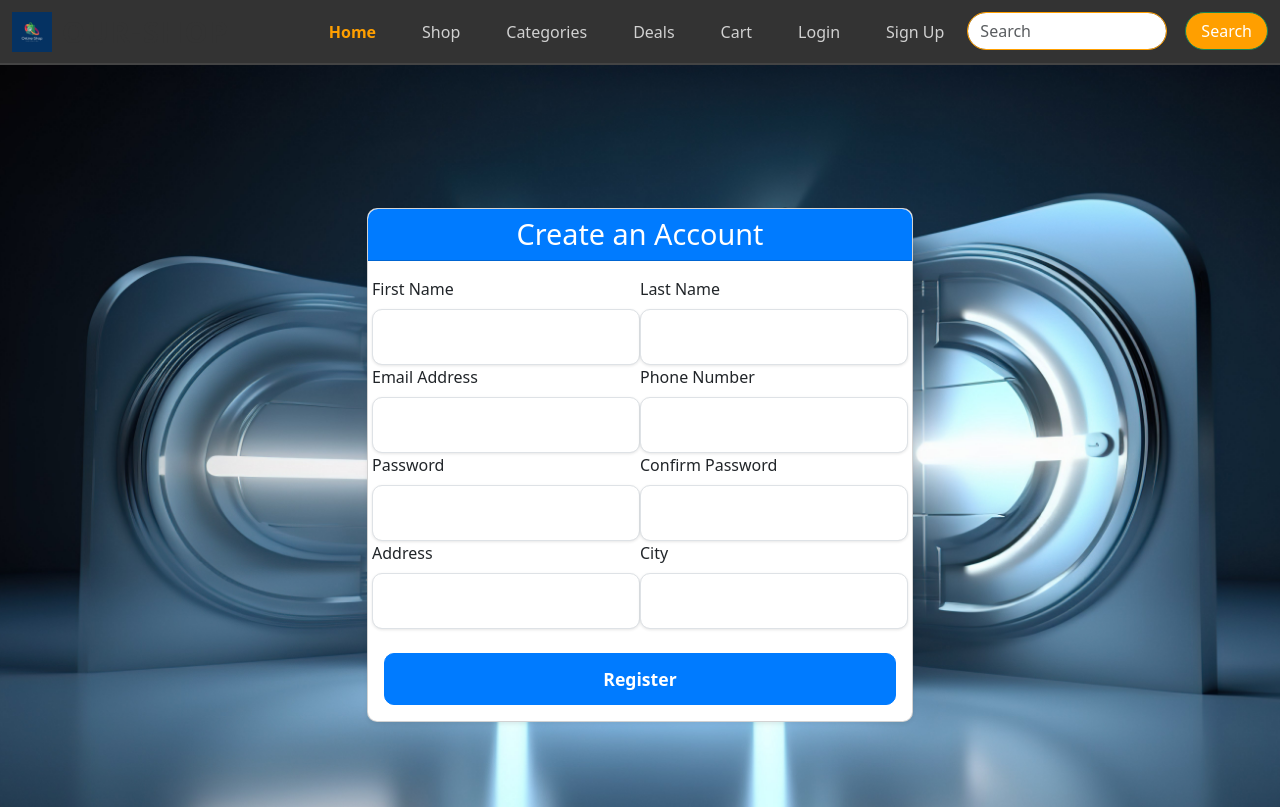
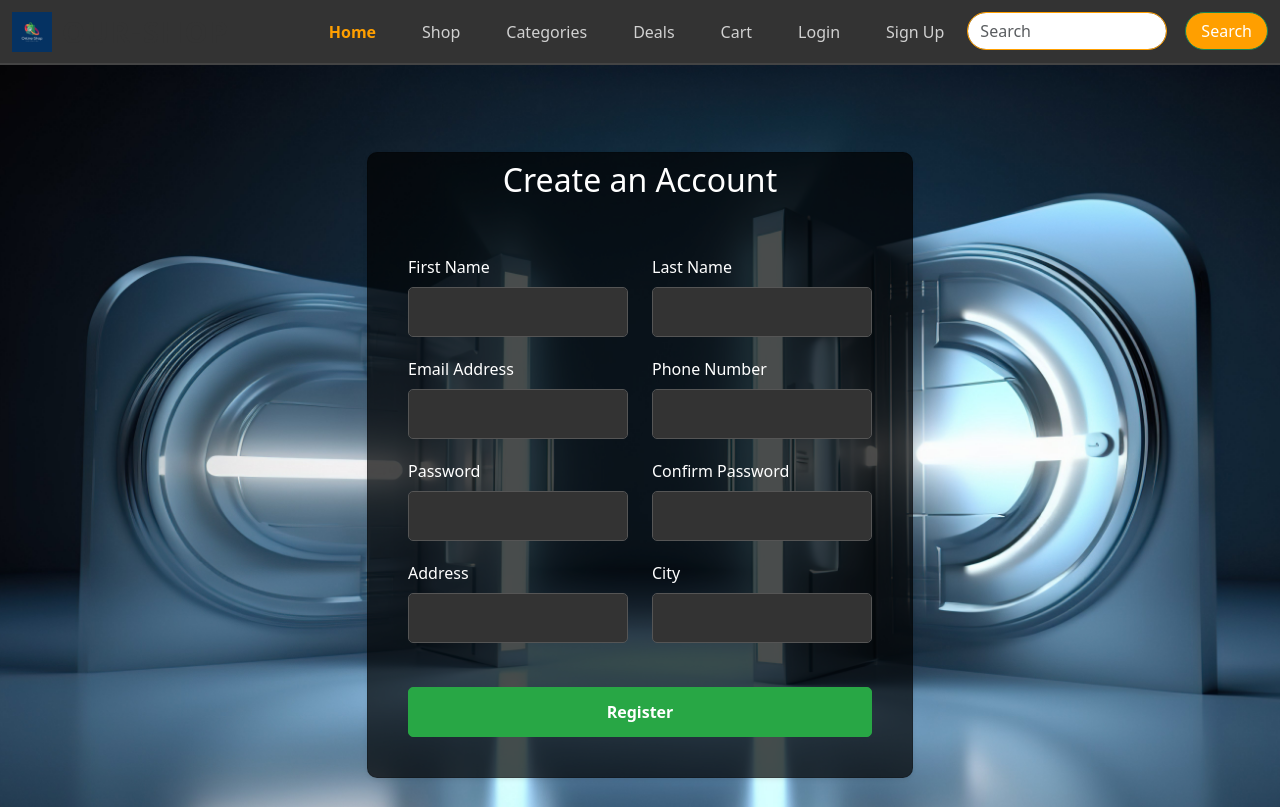
Before and after one commit to neerajsingh03/e-commerce-frontend, a Vue app: page /sign-up in a window 1280 px wide. Shown: the top 807 px of the page. Built offline with nearby package versions, Linux system fonts and the light colour scheme.

Commit message:
register page css changes

```diff
--- a/src/auth/RegisterPage.vue
+++ b/src/auth/RegisterPage.vue
@@ -99,90 +99,99 @@ export default {
 </script>
 
 <style scoped>
+/* Background styles inherited from login page */
 .register-page {
-    background-color: #f7f7f7;
-    min-height: 100vh;
+    background-image: url('@/assets/loginImg2.jpg'); /* Replace with the correct path */
+    background-size: cover;
+    background-position: center;
+    background-repeat: no-repeat;
+    background-attachment: fixed; /* Makes the background fixed */
+    height: 100vh; /* Full height of the viewport */
     display: flex;
     justify-content: center;
     align-items: center;
-    padding: 30px;
+    width: 100%; /* Ensures it takes up the full width of the viewport */
 }
 
+/* Card container styles aligned with login container */
 .card {
+    background-color: rgba(0, 0, 0, 0.7); /* Semi-transparent dark background */
     border-radius: 10px;
+    color: white;
     box-shadow: 0 4px 8px rgba(0, 0, 0, 0.1);
 }
 
 .card-header {
-    background-color: #007bff;
-    color: white;
-    border-radius: 10px 10px 0 0;
+    text-align: center;
+    font-size: 1.8rem;
+    font-weight: 600;
+    color: #fff;
+    background-color: transparent; /* Blend with the card background */
+    border-bottom: none;
 }
 
-.card-header h2 {
-    margin: 0;
-    font-size: 1.8rem;
+.card-body {
+    padding: 40px;
 }
 
 .form-label {
+    color: white;
     font-weight: 500;
     font-size: 1rem;
 }
 
 .form-control {
-    border-radius: 10px;
-    box-shadow: 0 1px 3px rgba(0, 0, 0, 0.1);
-    padding: 15px;
-    font-size: 1rem;
+    border-radius: 5px;
+    padding: 12px;
+    margin-bottom: 20px;
+    background-color: #333; /* Match dark theme */
+    color: white;
+    border: 1px solid #555;
 }
 
-.row .col-md-6 {
-    padding-right: 0 !important;
-    padding-left: 0 !important;
+.form-control:focus {
+    box-shadow: none;
+    border-color: #0056b3;
 }
 
-.row.g-3 {
-    gap: 1.5rem;
-}
-
+/* Button styles aligned with login page */
 .btn-primary {
-    background-color: #007bff;
-    border: 1px solid #007bff;
-    font-size: 1.1rem;
+    background-color: #28a745;
+    border-color: #28a745;
     font-weight: 600;
+    border-radius: 5px;
     padding: 12px;
-    border-radius: 10px;
     transition: background-color 0.3s ease;
 }
 
 .btn-primary:hover {
-    background-color: #0056b3;
-    border-color: #0056b3;
+    background-color: #218838;
+    border-color: #1e7e34;
 }
-.btn-primary[data-v-7c23d420] {
-    background-color: #6483a3;
-    border: 1px solid #21476e;
-    font-size: 1.1rem;
-    font-weight: 600;
-    padding: 12px;
-    border-radius: 10px;
-    transition: background-color 0.3s ease;
+
+/* Text styles */
+.text-white {
+    color: white !important;
 }
-.card-header[data-v-7c23d420] {
-    background-color: #5d7c9d;
+
+a {
+    text-decoration: none;
     color: white;
-    border-radius: 10px 10px 0 0;
 }
-.register-page {
-  background-image: url('@/assets/loginImg2.jpg'); /* Replace with the correct path */
-  background-size: cover;
-  background-position: center;
-  background-repeat: no-repeat;
-  background-attachment: fixed; /* Makes the background fixed */
-  height: 100vh; /* Full height of the viewport */
-  display: flex;
-  justify-content: center;
-  align-items: center;
-  width: 100%; /* Ensures it takes up the full width of the viewport */
+
+a:hover {
+    text-decoration: underline;
+}
+
+/* Responsive adjustments */
+@media (max-width: 768px) {
+    .register-page {
+        background-attachment: scroll; /* Fallback for mobile devices */
+        padding: 20px;
+    }
+
+    .card-body {
+        padding: 20px;
+    }
 }
 </style>
```
Also changed, not shown: src/auth/LoginPage.vue (+14 -22 lines).
